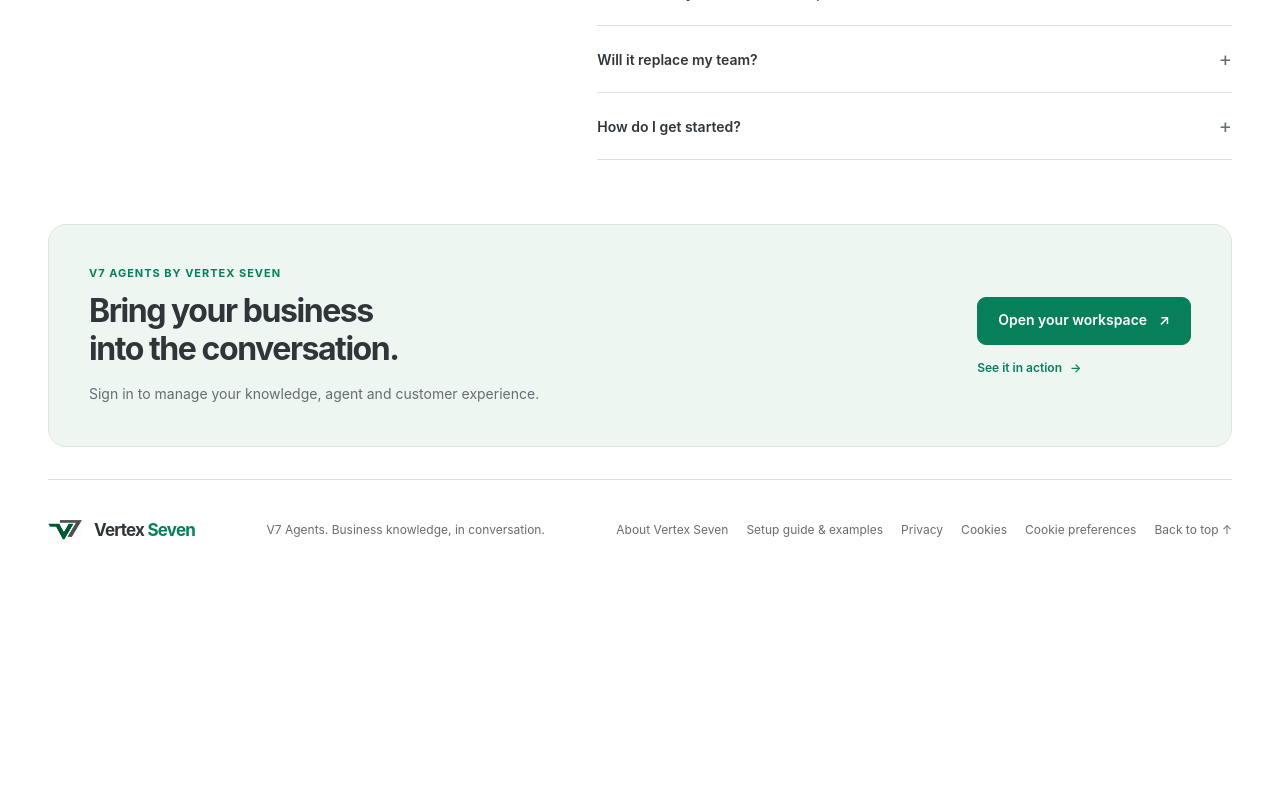
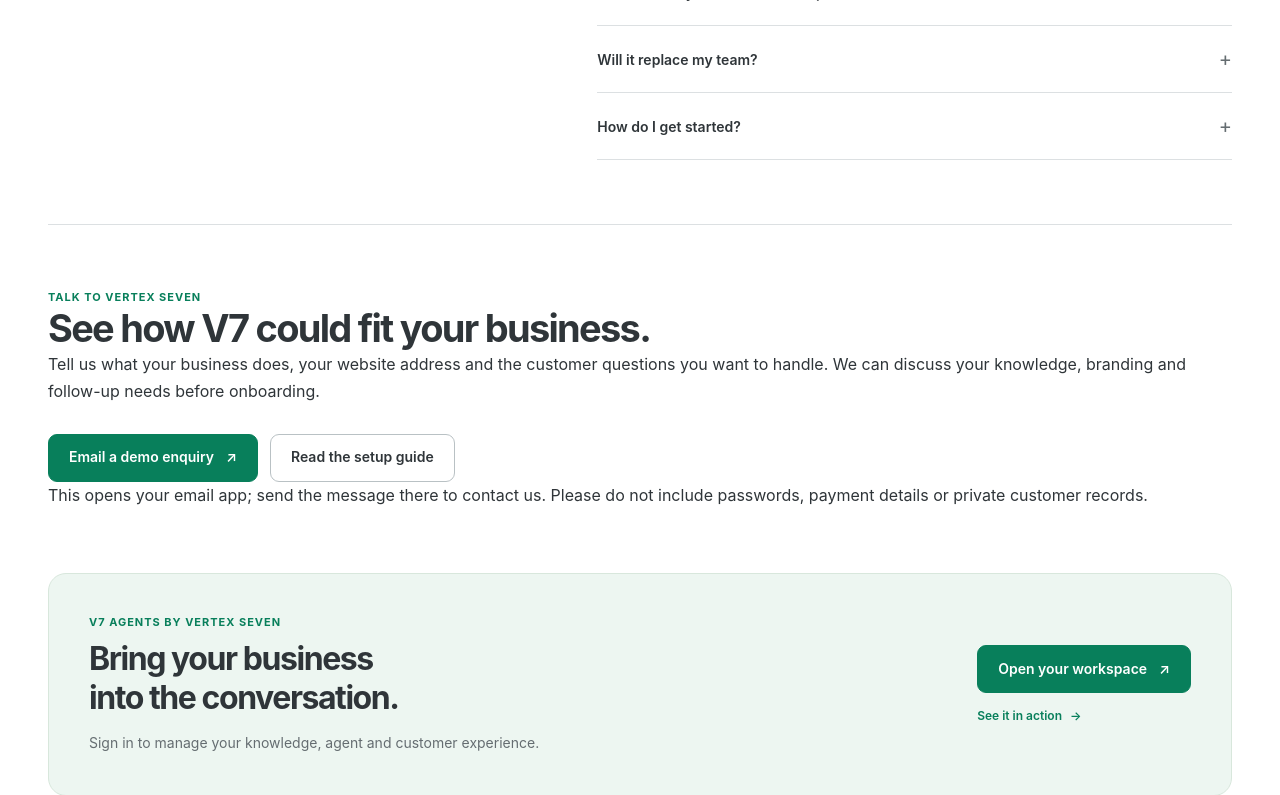
Before and after one commit to jman2424/v7, a Python web app: template dashboard/templates/home.html in a window 1280 px wide. Shown: the part 5441-6236 px from the top of the page. Before the commit the page ends 5981 px from the top, so only its background shows below. Run offline with Jinja, Linux system fonts and the light colour scheme; the template is opened without the code that fills it, so the values that code supplies are empty.

Commit message:
Add clear business demo enquiry path

```diff
--- a/dashboard/templates/home.html
+++ b/dashboard/templates/home.html
@@ -59,7 +59,7 @@
         <h1><span data-i18n>Your business.</span><span class="hero-accent" data-i18n>Better conversations.</span></h1>
         <p class="hero-description">An AI chatbot for business, built around your products, FAQs and policies. Help customers find answers, explore their options and reach your team.</p>
         <div class="actions">
-          <a class="button button-dark" href="/console/"><span data-i18n>Open your workspace</span> <span aria-hidden="true">↗</span></a>
+          <a class="button button-dark" href="#contact">Request a demo <span aria-hidden="true">↗</span></a>
           <a class="button button-secondary" href="#demo"><span data-i18n>See it in action</span> <span aria-hidden="true">→</span></a>
         </div>
         <ul class="hero-proof"><li data-i18n>Business knowledge</li><li data-i18n>Your branding</li><li data-i18n>Customer follow-up</li></ul>
@@ -128,6 +128,12 @@
       <details><summary>Will it replace my team?</summary><p>It is designed to support your team with product guidance and common questions. Your people still handle complex requests, decisions and follow-up. AI responses can be incorrect, so review the experience and keep the underlying information accurate.</p></details>
       <details><summary>How do I get started?</summary><p>If your company already has a workspace, sign in with the account supplied by your platform administrator. For a new company, the platform operator needs to arrange onboarding and configure your business before you can launch.</p></details>
     </div></section>
+    <section class="section wrap" id="contact" aria-labelledby="contact-title">
+      <p class="eyebrow">TALK TO VERTEX SEVEN</p><h2 id="contact-title">See how V7 could fit your business.</h2>
+      <p>Tell us what your business does, your website address and the customer questions you want to handle. We can discuss your knowledge, branding and follow-up needs before onboarding.</p>
+      <div class="actions"><a class="button button-dark" href="mailto:jamal.khan@vertex-seven.com?subject=V7%20Agents%20demo%20enquiry">Email a demo enquiry <span aria-hidden="true">↗</span></a><a class="button button-secondary" href="/guides/getting-started">Read the setup guide</a></div>
+      <p>This opens your email app; send the message there to contact us. Please do not include passwords, payment details or private customer records.</p>
+    </section>
     <section class="closing wrap"><div><p class="eyebrow">V7 AGENTS BY VERTEX SEVEN</p><h2>Bring your business<br>into the conversation.</h2><p>Sign in to manage your knowledge, agent and customer experience.</p></div><div><a class="button button-dark" href="/console/"><span data-i18n>Open your workspace</span> <span aria-hidden="true">↗</span></a><a class="text-link" href="#demo"><span data-i18n>See it in action</span> <span aria-hidden="true">→</span></a></div></section>
   </main>
   <footer class="site-footer wrap"><a class="brand" href="{{ url_for('root') }}" aria-label="Vertex Seven home"><span class="brand-logo"><img src="{{ url_for('static', filename='img/vertex-seven-logo.png', v='20261008a') }}" width="1254" height="1254" alt="Vertex Seven"></span><span class="brand-name">Vertex <span>Seven</span></span></a><p>V7 Agents. Business knowledge, in conversation.</p><div class="footer-links"><a href="/about">About Vertex Seven</a><a href="/guides/getting-started">Setup guide &amp; examples</a><a href="/privacy" data-i18n>Privacy</a><a href="/cookies" data-i18n>Cookies</a><button type="button" data-open-cookie-preferences data-i18n>Cookie preferences</button><a href="#main">Back to top ↑</a></div></footer>
```
Also changed, not shown: docs/public-seo.md (+2 -0 lines).
